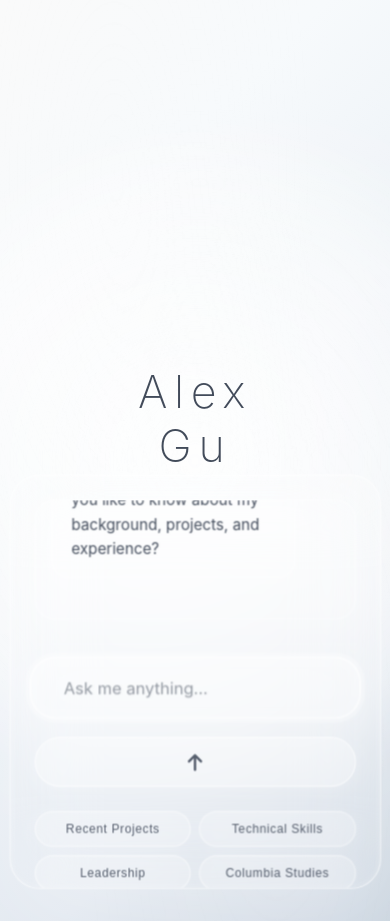
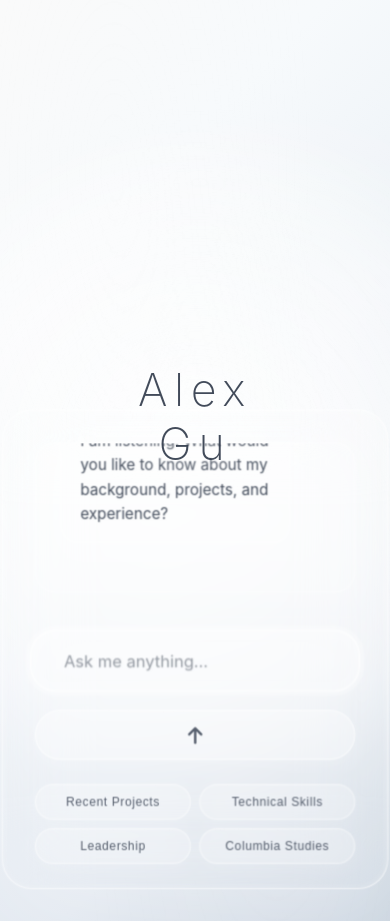
Before and after one commit to Alex419/AIPersonalPortfolio, a Flask app: page / in a window 390 px wide. Run offline with Flask 3, Linux system fonts and the light colour scheme; some web fonts are replaced.

```diff
--- a/static/css/style.css
+++ b/static/css/style.css
@@ -178,10 +178,10 @@ body {
 
 @keyframes divineFloat {
     0%, 100% {
-        transform: translate(-50%, -50%) translateY(10px);
+        transform: translate(-50%, -50%) translateY(6px);
     }
     50% {
-        transform: translate(-50%, -50%) translateY(-10px);
+        transform: translate(-50%, -50%) translateY(-6px);
     }
 }
 
@@ -202,12 +202,12 @@ body {
     bottom: 2rem;
     left: 50%;
     transform: translateX(-50%) translateY(20px) scale(0.98);
-    width: 90%;
-    max-width: 800px;
-    max-height: 35vh;
+    width: 98%;
+    max-width: 1100px;
+    max-height: 42vh;
     background: rgba(255, 255, 255, 0.15);
     border-radius: 30px;
-    padding: 2.5rem;
+    padding: 3rem;
     backdrop-filter: blur(40px);
     border: 1px solid rgba(255, 255, 255, 0.6);
     box-shadow:
@@ -289,10 +289,10 @@ body {
 /* Message Display - Glossy Bubble with Scrolling */
 .message-display {
     flex: 1;
-    min-height: 120px;
-    max-height: 20vh;
+    min-height: 150px;
+    max-height: 28vh;
     margin-bottom: 1.5rem;
-    padding: 1.5rem;
+    padding: 2rem;
     background: rgba(255, 255, 255, 0.1);
     border-radius: 20px;
     border: 1px solid rgba(255, 255, 255, 0.3);
@@ -369,7 +369,7 @@ body {
 /* Individual Messages - Glossy Bubbles */
 .message {
     margin-bottom: 1.5rem;
-    padding: 1.2rem 1.8rem;
+    padding: 1.5rem 2.2rem;
     background: rgba(255, 255, 255, 0.2);
     border-radius: 18px;
     border: 1px solid rgba(255, 255, 255, 0.4);
@@ -381,7 +381,7 @@ body {
     position: relative;
     overflow: hidden;
     transition: all 0.4s cubic-bezier(0.25, 0.46, 0.45, 0.94);
-    max-width: 85%;
+    max-width: 90%;
     word-wrap: break-word;
 }
 
@@ -802,13 +802,13 @@ body {
     }
 
     .divine-message-interface {
-        width: 95%;
-        padding: 2rem;
-        max-height: 40vh;
+        width: 99%;
+        padding: 2.5rem;
+        max-height: 48vh;
     }
 
     .message-display {
-        max-height: 25vh;
+        max-height: 35vh;
     }
 
     .quick-questions {
@@ -835,13 +835,13 @@ body {
     }
 
     .divine-message-interface {
-        padding: 1.5rem;
-        max-height: 45vh;
+        padding: 2rem;
+        max-height: 52vh;
     }
 
     .message-display {
-        max-height: 30vh;
-        padding: 1rem;
+        max-height: 38vh;
+        padding: 1.5rem;
     }
 
     .input-container {
```
Also changed, not shown: chroma_db/chroma.sqlite3, 1 other file.
